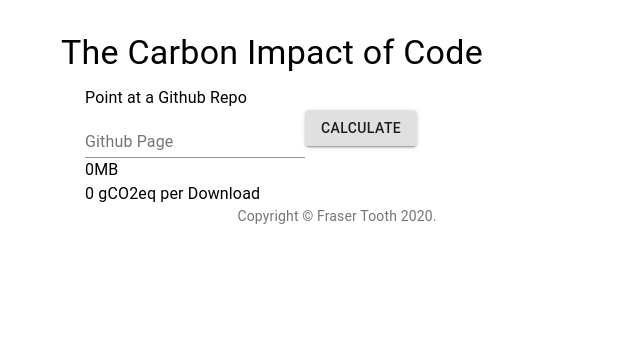
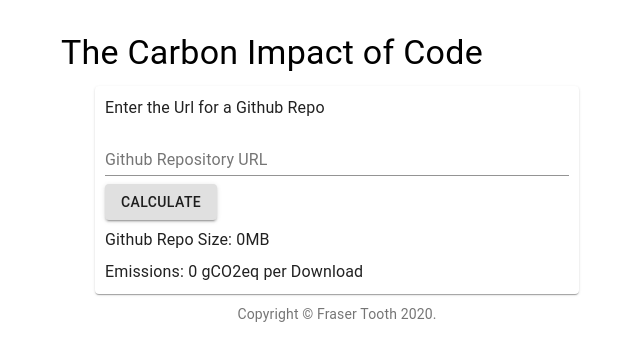
Before and after one commit to FraserTooth/github-carbon-emissions-app, a React (Create React App) app: page / in a window 1280 px wide. Shown: the top 360 px of the page, without its empty margins (303-943 px from the left). Built offline with nearby package versions, Linux system fonts and the light colour scheme.

Commit message:
Layout Fixes

```diff
--- a/src/components/Calculator.js
+++ b/src/components/Calculator.js
@@ -4,7 +4,18 @@
 import Box from "@material-ui/core/Box";
 import TextField from "@material-ui/core/TextField";
 import Button from "@material-ui/core/Button";
+import Grid from "@material-ui/core/Grid";
+import Paper from "@material-ui/core/Paper";
 import { getSize } from "../scripts/githubapi";
+import { makeStyles } from "@material-ui/core/styles";
+
+const useStyles = makeStyles(theme => ({
+  paper: {
+    display: "flex",
+    padding: "10px",
+    margin: "10px"
+  }
+}));
 
 function Calculator() {
   const [url, setUrl] = useState("");
@@ -18,25 +29,46 @@
     setSize(size);
   };
 
+  const classes = useStyles();
+
   return (
     <Container>
       <Box>
-        <Typography>Point at a Github Repo</Typography>
-
+        <Paper className={classes.paper}>
+          <Grid container spacing={1}>
+            <Grid item xs={12}>
+              <Typography>Enter the Url for a Github Repo</Typography>
+            </Grid>
+            <Grid item xs={12}>
               <form onSubmit={handleSubmit}>
+                <Grid container spacing={1}>
+                  <Grid item xs={12}>
                     <TextField
+                      fullWidth
                       id="github-basic"
-            label="Github Page"
+                      label="Github Repository URL"
                       value={url}
                       onChange={e => setUrl(e.target.value)}
                     />
+                  </Grid>
+                  <Grid item xs={12}>
                     <Button variant="contained" type="submit">
                       Calculate
                     </Button>
+                  </Grid>
+                </Grid>
               </form>
-
-        <Typography>{githubsize}MB</Typography>
-        <Typography>{githubsize * 4.084} gCO2eq per Download</Typography>
+            </Grid>
+            <Grid item xs={12}>
+              <Typography>Github Repo Size: {githubsize}MB</Typography>
+            </Grid>
+            <Grid item xs={12}>
+              <Typography>
+                Emissions: {githubsize * 4.084} gCO2eq per Download
+              </Typography>
+            </Grid>
+          </Grid>
+        </Paper>
       </Box>
     </Container>
   );
--- a/src/scripts/githubapi.js
+++ b/src/scripts/githubapi.js
@@ -9,7 +9,7 @@
   var reg = new RegExp(expression);
 
   if (!url.match(reg)) {
-    alert(`Github URL ${url} not valid`);
+    alert(`URL ${url} not valid`);
   } else {
     const apiLocation = githubAPI + url.split(".com/")[1];
     try {
```
Lines whose indentation alone changed are shown as unchanged.
